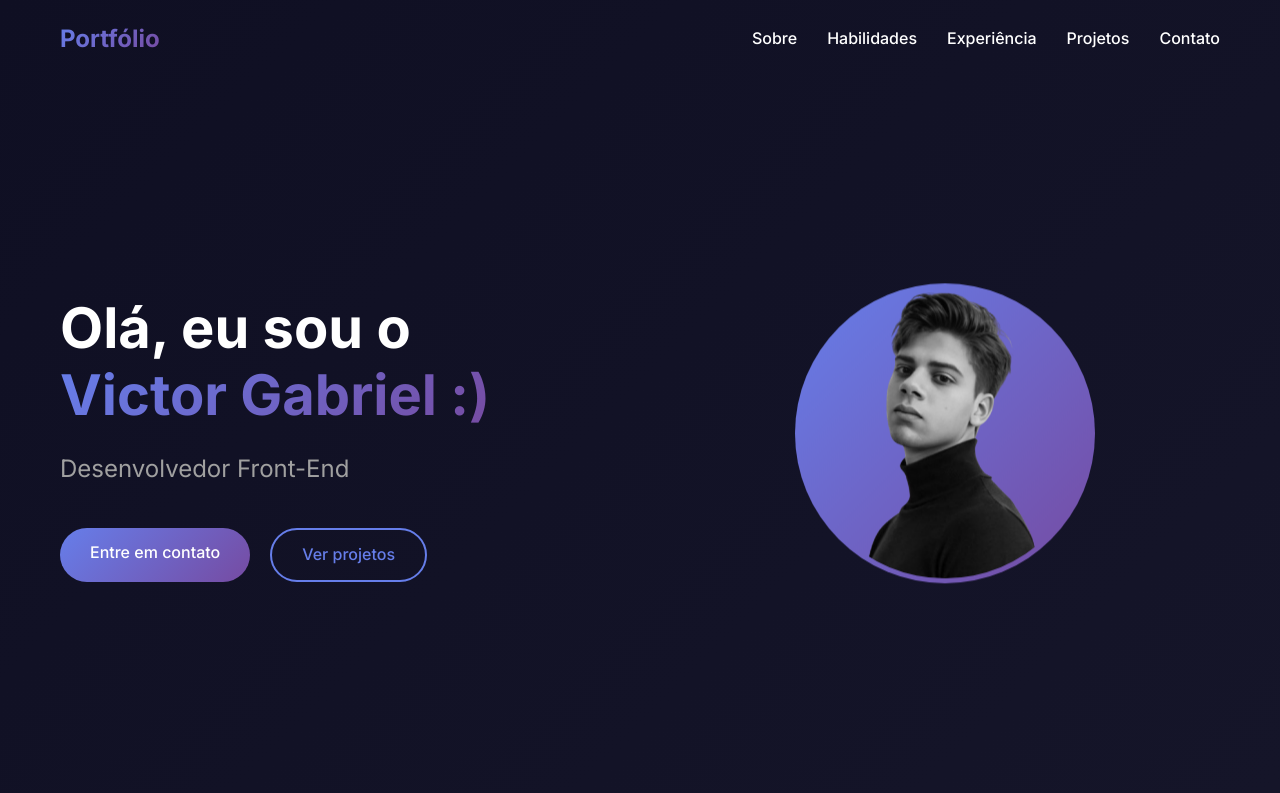
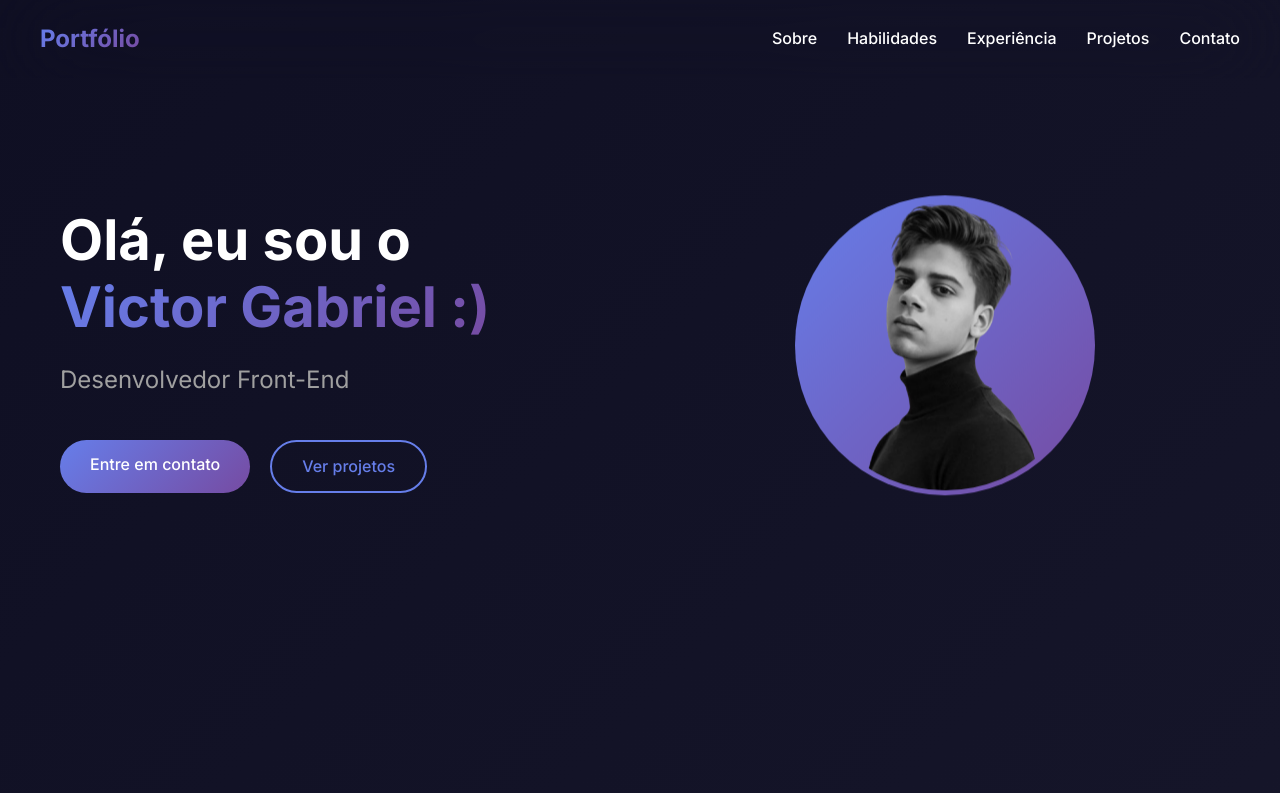
Before and after one commit to VictorGabrielBoeri/PortifolioPessoal, a Vue app: page / in a window 1280 px wide. Shown: the top 793 px of the page. Built offline with nearby package versions, Linux system fonts and the light colour scheme.

Commit message:
Alteração header

```diff
--- a/src/components/Header.vue
+++ b/src/components/Header.vue
@@ -1,7 +1,6 @@
 <template>
   <header class="header">
-    <div class="container">
-      <nav class="nav">
+    <nav class="nav container">
       <div class="logo">
         <span>Portfólio</span>
       </div>
@@ -13,29 +12,35 @@
         <a href="#contact">Contato</a>
       </div>
     </nav>
+  </header>
 
+  <div class="container">
     <div class="hero">
       <div class="hero-content">
         <div class="hero-text">
           <h1>
-              Olá, eu sou o<br>
+            Olá, eu sou o<br />
             <span class="highlight">Victor Gabriel :)</span>
           </h1>
           <p class="hero-subtitle">Desenvolvedor Front-End</p>
           <div class="hero-buttons">
             <a href="#contact" class="btn">Entre em contato</a>
-              <router-link to="/projetos" class="btn btn-outline">Ver projetos</router-link>
+            <router-link to="/projetos" class="btn btn-outline"
+              >Ver projetos</router-link
+            >
           </div>
         </div>
         <div class="hero-image">
           <div class="profile-circle">
-              <img src="/public/img/icons/Perfil-removebg-preview.png" alt="Victor Gabriel" />
+            <img
+              src="/public/img/icons/Perfil-removebg-preview.png"
+              alt="Victor Gabriel"
+            />
           </div>
         </div>
       </div>
     </div>
   </div>
-  </header>
 </template>
 
 <script setup lang="ts">
@@ -44,9 +49,11 @@
 
 <style scoped>
 .header {
-  min-height: 100vh;
-  position: relative;
+  position: fixed;
+  width: 100%;
   overflow: hidden;
+  z-index: 999;
+  backdrop-filter: blur(50px);
 }
 
 .nav {
@@ -88,7 +95,7 @@
 }
 
 .nav-links a::after {
-  content: '';
+  content: "";
   position: absolute;
   bottom: -5px;
   left: 0;
@@ -105,7 +112,7 @@
 .hero {
   display: flex;
   align-items: center;
-  min-height: calc(100vh - 80px);
+  min-height: 700px;
   padding: 40px 0;
 }
 
@@ -177,7 +184,8 @@
 }
 
 @keyframes float {
-  0%, 100% {
+  0%,
+  100% {
     transform: translateY(0px);
   }
   50% {
@@ -186,7 +194,7 @@
 }
 
 @media (max-width: 768px) {
-  .nav-links {
+  .nav-links, header {
     display: none;
   }
 
--- a/src/views/Home.vue
+++ b/src/views/Home.vue
@@ -1,12 +1,10 @@
 <template>
-  <div>
   <Header />
   <About />
   <Skills />
   <Experience />
   <Projects :showLimited="true" />
   <Contact />
-  </div>
 </template>
 
 <script setup lang="ts">
```
Lines whose indentation alone changed are shown as unchanged.
